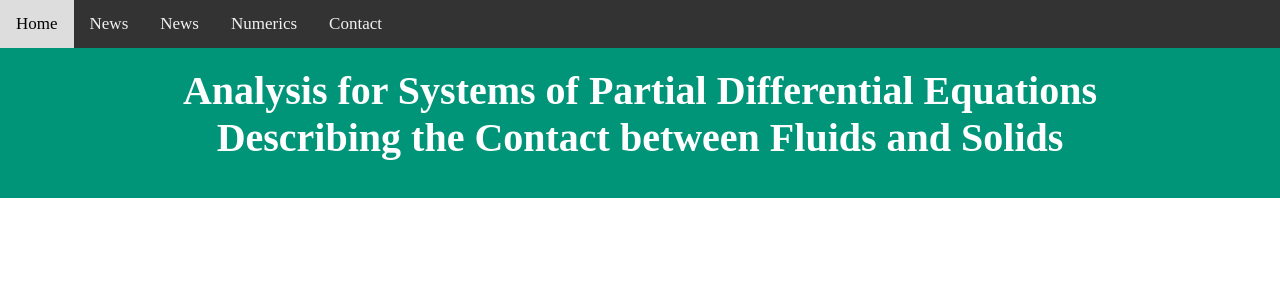
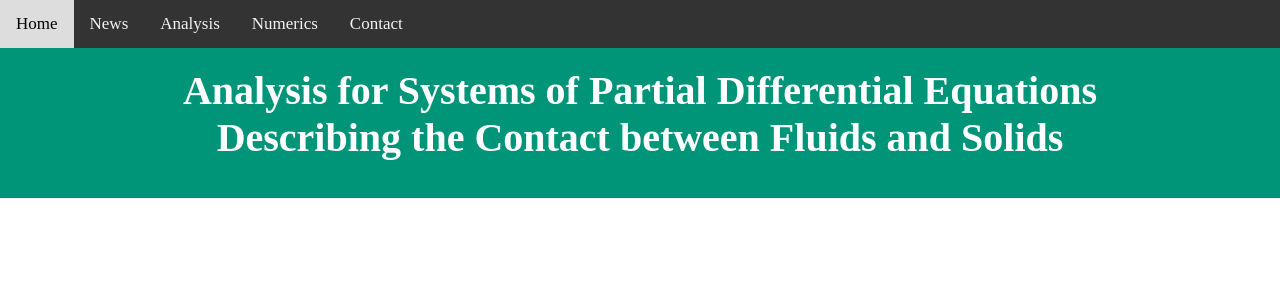
Before and after one commit to schwarzacher/web, a Django app: page /analysis/ in a window 1280 px wide. Shown: the top 300 px of the page. Run offline with Django 3.2, Linux system fonts and the light colour scheme.

Commit message:
button analysis

```diff
--- a/templates/base.html
+++ b/templates/base.html
@@ -12,7 +12,7 @@
   <div class="navbar">
     <a href="/">Home</a>
     <a href="/news">News</a>
-    <a href="/analysis">News</a>
+    <a href="/analysis">Analysis</a>
     <a href="/numerics">Numerics</a>
     <a href="/contact">Contact</a>
   </div>
```
